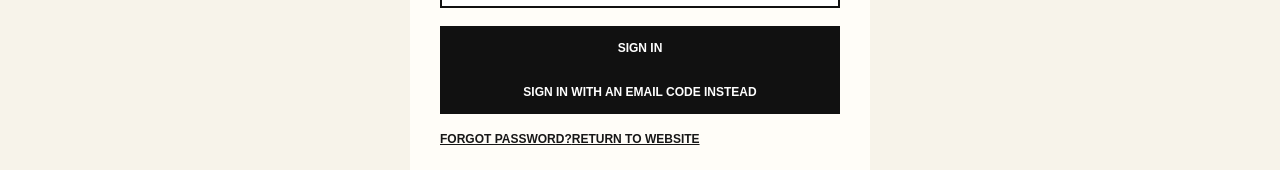
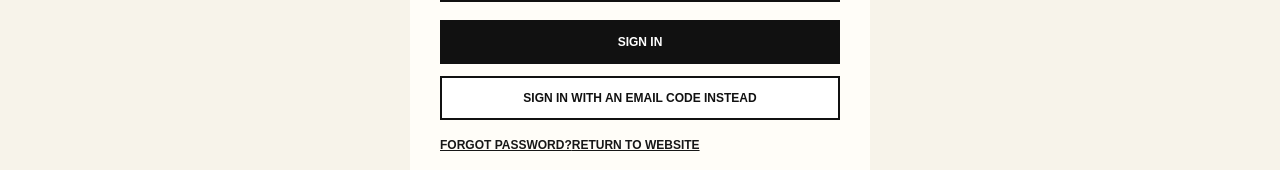
Before and after one commit to dweeptulika/dweep-tulika-dt-v1, a Next.js app: page /admin/login in a window 1280 px wide. Shown: the part 922-1092 px from the top of the page. Built offline with nearby package versions, Linux system fonts and the light colour scheme.

Commit message:
Fix editorial login controls and hydration markup
Verified in Preview: separate login actions, correct page landmark structure, and explicit password form submission.

```diff
--- a/app/admin/login/client.tsx
+++ b/app/admin/login/client.tsx
@@ -189,7 +189,7 @@ export default function AdminLoginPage() {
   }
 
   return (
-    <main className="adminLogin">
+    <div className="adminLogin">
       <div className="adminLoginCard">
         <div className="kicker">Dweep Tulika Newsroom</div>
         <h1>Editorial Login</h1>
@@ -206,11 +206,11 @@ export default function AdminLoginPage() {
           </label>
           {!otpLoginRequested && error && <p className="adminError" role="alert">{error}</p>}
           {!otpLoginRequested && notice && <p className="adminMessage" role="status">{notice}</p>}
-          <button disabled={busy}>{busy ? "Please wait…" : "Sign In"}</button>
+          <button type="submit" disabled={busy}>{busy ? "Please wait…" : "Sign In"}</button>
         </form>
 
         {!otpLoginRequested && (
-          <button type="button" disabled={busy} onClick={sendSignInCode}>
+          <button className="adminLoginOtpButton" type="button" disabled={busy} onClick={sendSignInCode}>
             Sign in with an email code instead
           </button>
         )}
@@ -266,6 +266,6 @@ export default function AdminLoginPage() {
         <Link href="/admin/forgot-password">Forgot password?</Link>
         <Link href="/">Return to website</Link>
       </div>
-    </main>
+    </div>
   );
 }
--- a/app/globals.css
+++ b/app/globals.css
@@ -173,3 +173,9 @@ table.dtArticleTable img{display:inline-block;max-width:100%;height:auto;vertica
 .adminTabButton.isActive{background:#111;color:#fff;border-color:#111;box-shadow:inset 0 -3px 0 #b51e2a}
 .adminTabButton[aria-selected="true"]{font-weight:900}
 @media(max-width:600px){.adminTabs{display:grid;grid-template-columns:1fr;gap:7px}.adminTabButton{text-align:left;width:100%;min-height:46px}}
+
+
+/* Keep the password and email-code sign-in actions visually distinct and keyboard-accessible. */
+.adminLoginCard .adminLoginOtpButton{margin-top:12px;background:#fff;color:#111}
+.adminLoginCard .adminLoginOtpButton:hover{background:#f5eee6}
+.adminLoginCard button:focus-visible{outline:3px solid #b51e2a;outline-offset:3px}
```
